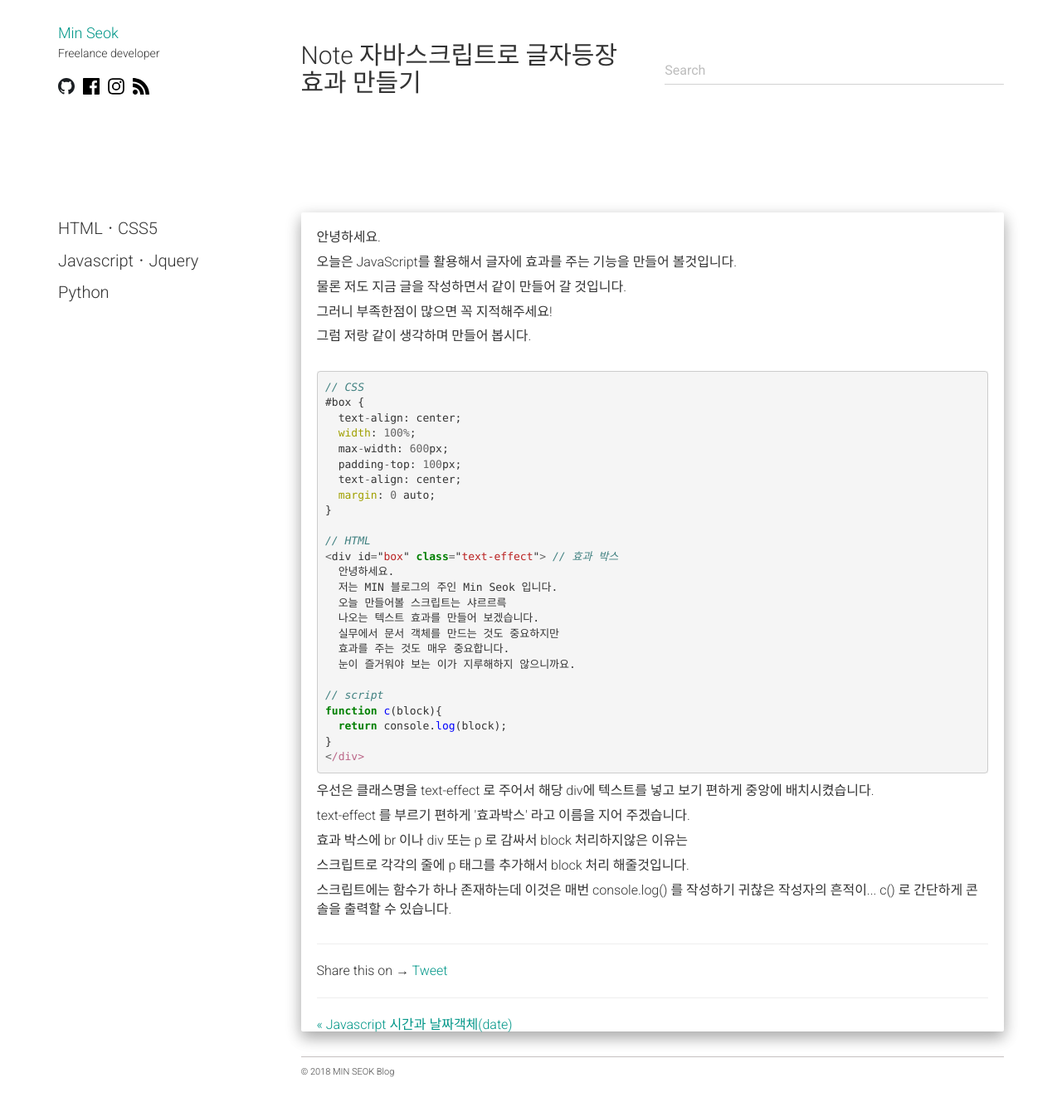
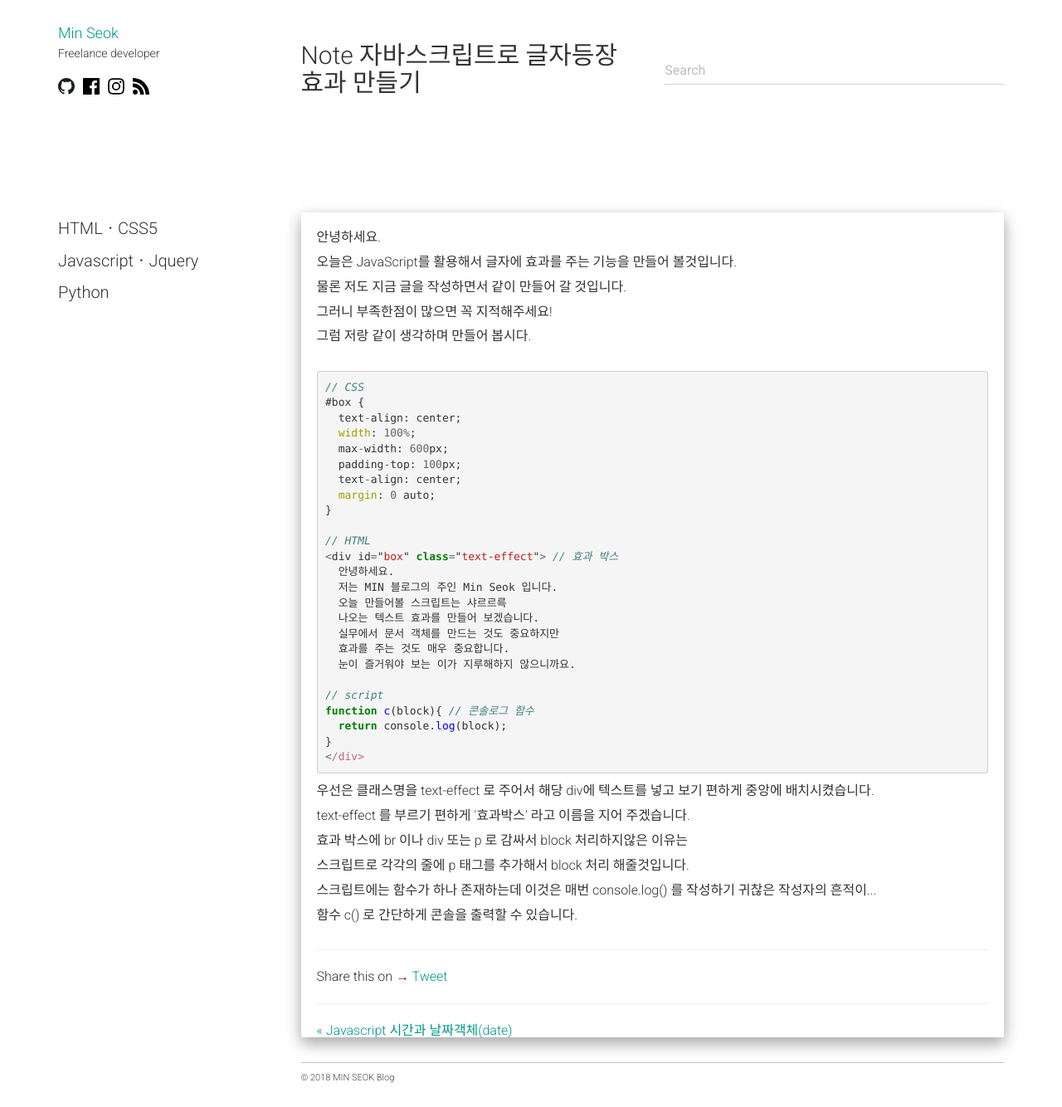
Before and after one commit to alalstjr/promote.github.io, a Jekyll site: the page built from _posts/2018-09-11-Note 자바스크립트로 글자등장 효과 만들기.md, in a window 1280 px wide. Shown: the whole page at 83% size. Built offline with Jekyll 4.4.1, drawn with Linux system fonts in a browser that asks for light colours; nearby versions of some CDN libraries; our own code applies the rules of GitHub Pages for plain Markdown files; comment, search, counter and statistics services are not loaded.

Commit message:
Update 2018-09-11-Note 자바스크립트로 글자등장 효과 만들기.md

```diff
--- a/_posts/2018-09-11-Note 자바스크립트로 글자등장 효과 만들기.md
+++ b/_posts/2018-09-11-Note 자바스크립트로 글자등장 효과 만들기.md
@@ -28,7 +28,7 @@
   눈이 즐거워야 보는 이가 지루해하지 않으니까요.
 
 // script
-function c(block){
+function c(block){ // 콘솔로그 함수
   return console.log(block);
 }
 </div>
@@ -39,5 +39,6 @@ function c(block){
   <p>text-effect 를 부르기 편하게 '효과박스' 라고 이름을 지어 주겠습니다.</p>
   <p>효과 박스에 br 이나 div 또는 p 로 감싸서 block 처리하지않은 이유는</p>
   <p>스크립트로 각각의 줄에 p 태그를 추가해서 block 처리 해줄것입니다.</p>
-  <p>스크립트에는 함수가 하나 존재하는데 이것은 매번 console.log() 를 작성하기 귀찮은 작성자의 흔적이... c() 로 간단하게 콘솔을 출력할 수 있습니다.</p>
+  <p>스크립트에는 함수가 하나 존재하는데 이것은 매번 console.log() 를 작성하기 귀찮은 작성자의 흔적이... </p>
+  <p>함수 c() 로 간단하게 콘솔을 출력할 수 있습니다.</p>
 </div>
```
